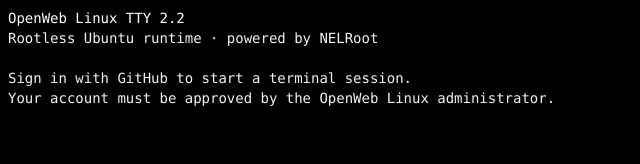
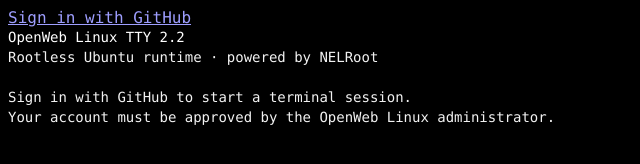
Before and after one commit to Reaccionador2Jeje/openweb-linux, a plain HTML site: page index.html in a window 1280 px wide. Shown: the whole page, without its empty margins (0-640 px from the left). Drawn offline with nearby package versions, Linux system fonts and the light colour scheme.

Commit message:
Add GitHub sign-in control to OpenWeb TTY

```diff
--- a/index.html
+++ b/index.html
@@ -15,7 +15,7 @@
   <script defer src="./public/js/tty.js"></script>
 </head>
 <body>
-  <main id="tty" aria-label="OpenWeb Linux TTY"><div id="terminal"></div></main>
+  <main id="tty" aria-label="OpenWeb Linux TTY"><a id="github-login" href="#" rel="nofollow">Sign in with GitHub</a><div id="terminal"></div></main>
   <noscript>OpenWeb Linux TTY necesita JavaScript habilitado.</noscript>
 </body>
 </html>
```
